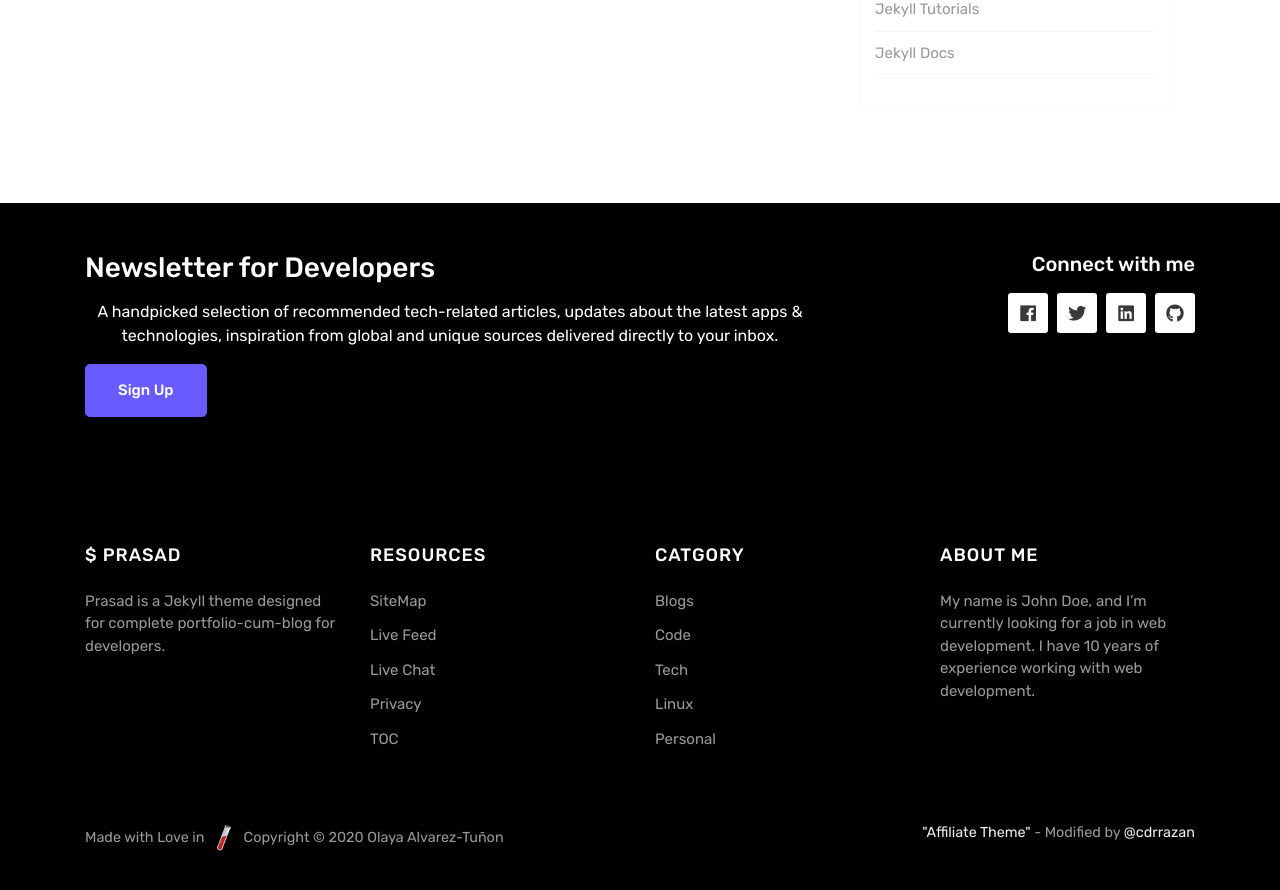
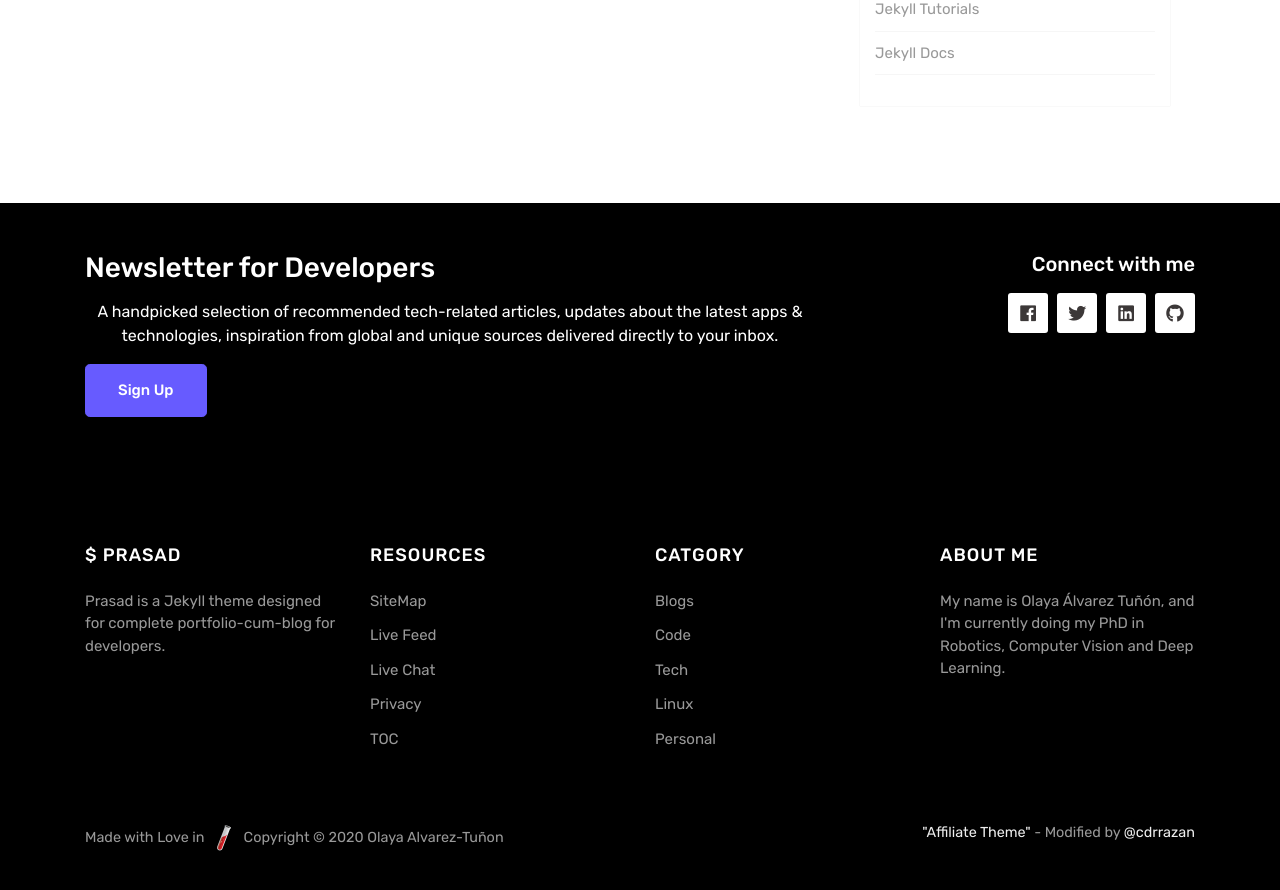
Before and after one commit to olayasturias/olayasturias.github.io, a Jekyll site: the page built from index.html, in a window 1280 px wide and 900 px high, scrolled down 1775 px. Shown: the top 890 px of the window. Built offline with Jekyll 4.4.1, drawn with Linux system fonts in a browser that asks for light colours; nearby versions of some CDN libraries; the list of posts is cut into pages by our own code; some of the changed text lies outside the part shown.

Commit message:
Update default.html

```diff
--- a/_layouts/default.html
+++ b/_layouts/default.html
@@ -71,7 +71,7 @@ endcapture %}
             {% if site.logo == true %}
             <img src="{{ site.baseurl }}/{{ site.logo }}" alt="{{ site.name }}">
             {% else %}
-            John Doe
+            Olaya Álvarez-Tuñón
             {% endif %}
         </a>
         <!-- End Logo -->
@@ -211,9 +211,9 @@ endcapture %}
                 <div class="col-sm-3">
                     <div class="footer-widget textwidget">
                         <h5 class="title">About Me</h5>
-                        <p>My name is John Doe, and I’m currently looking for a
-                            job in web development. I have 10 years of
-                            experience working with web development.</p>
+                        <p>My name is Olaya Álvarez Tuñón,
+                          and I'm currently doing my PhD in Robotics,
+                          Computer Vision and Deep Learning.</p>
                     </div>
                 </div>
             </div>
```
